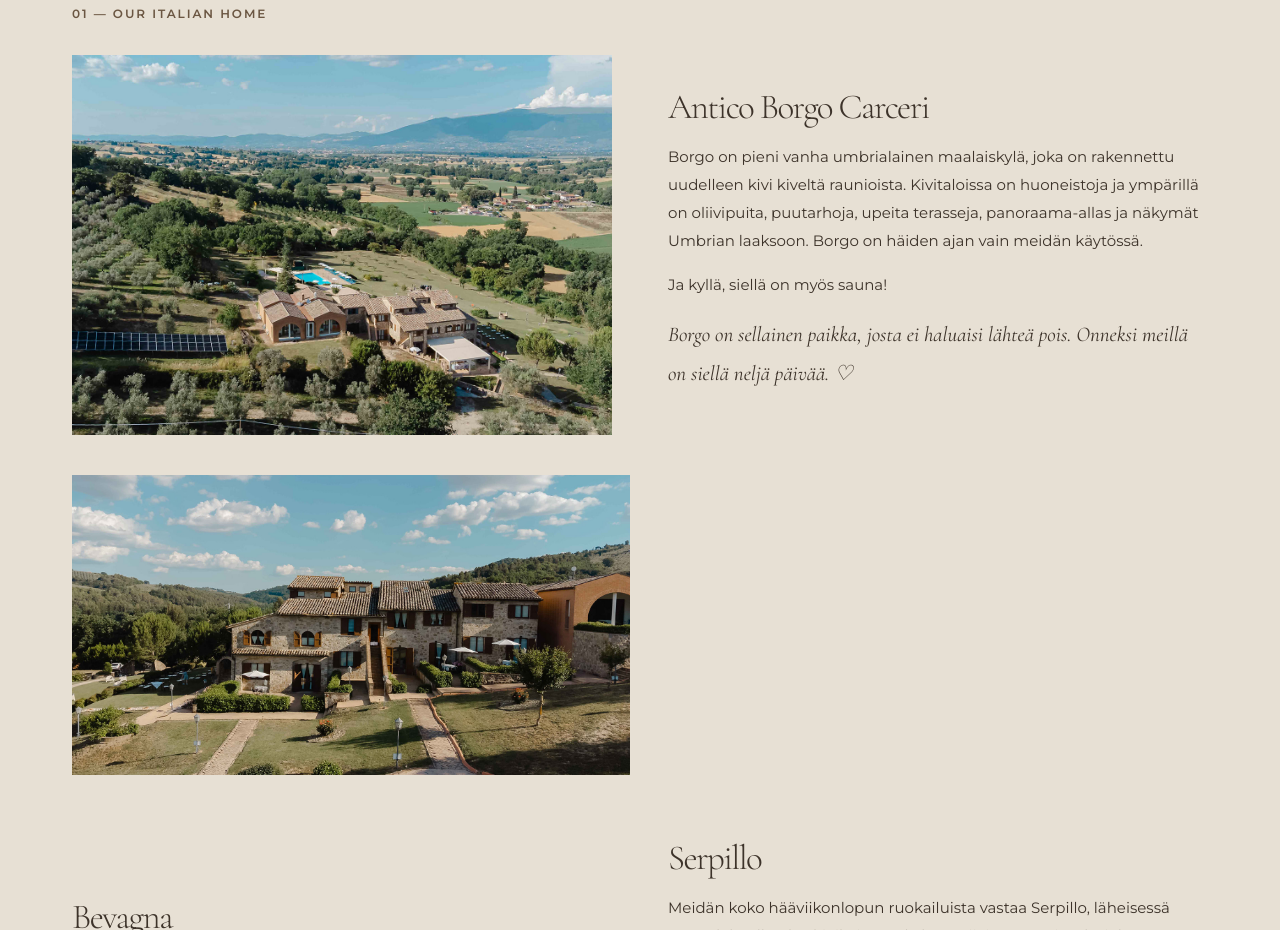
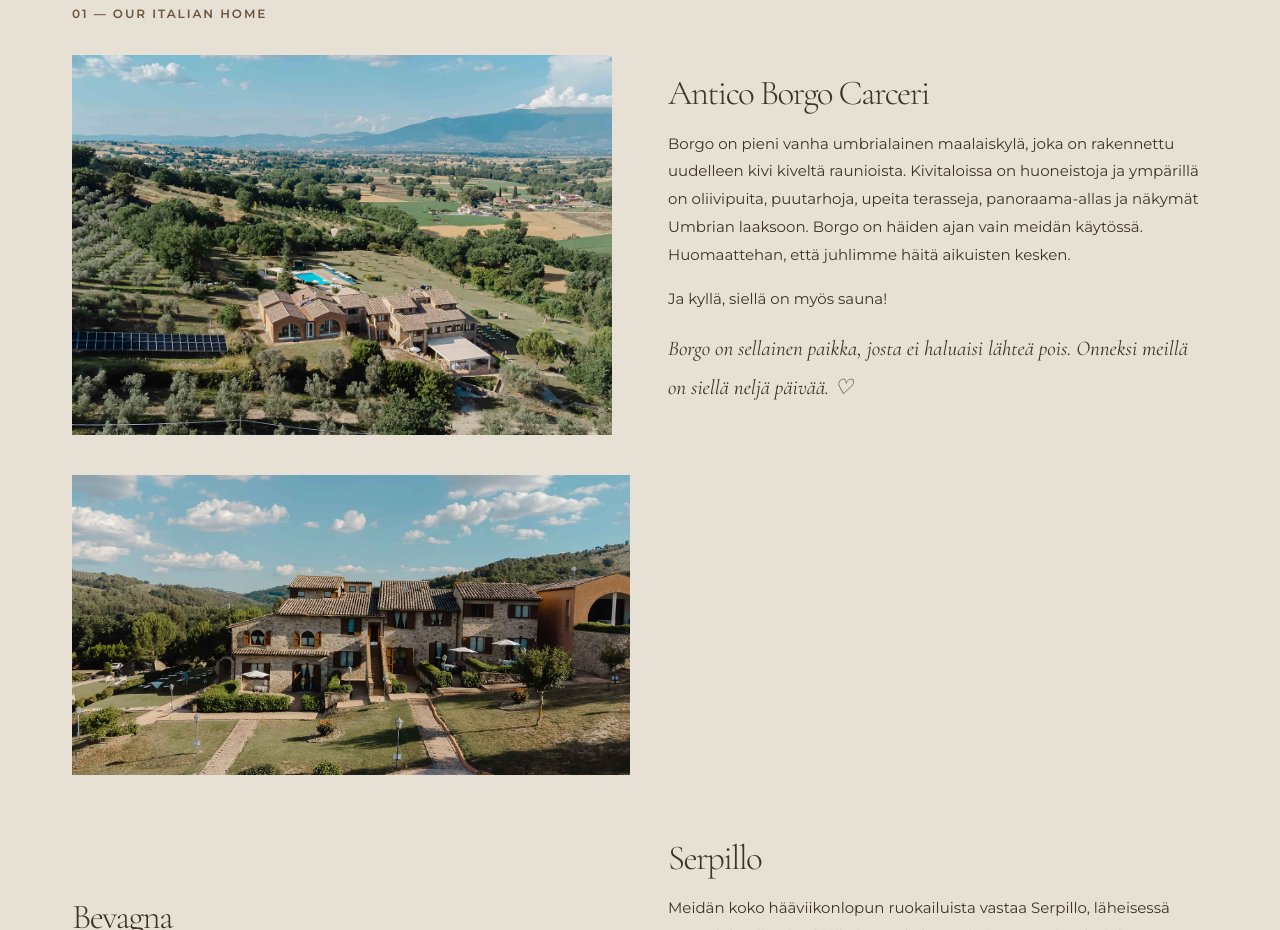
Before and after one commit to villeharjunen/arttu-tinya, a plain HTML site: page index.html in a window 1280 px wide. Shown: the part 3240-4170 px from the top of the page. Drawn offline with nearby package versions, Linux system fonts and the light colour scheme.

Commit message:
Add adults-only wedding notice
Co-authored-by: Copilot App <223556219+Copilot@users.noreply.github.com>

```diff
--- a/index.html
+++ b/index.html
@@ -244,7 +244,7 @@
           <figure><img alt="Borgon rakennukset, uima-allas ja ympäröivä maisema" class="villa-photo" loading="lazy" src="images/venue-1.jpg"/></figure>
           <div class="travel-copy">
             <h3>Antico Borgo Carceri</h3>
-            <p data-fi="Borgo on pieni vanha umbrialainen maalaiskylä, joka on rakennettu uudelleen kivi kiveltä raunioista. Kivitaloissa on huoneistoja ja ympärillä on oliivipuita, puutarhoja, upeita terasseja, panoraama-allas ja näkymät Umbrian laaksoon. Borgo on häiden ajan vain meidän käytössä." data-sv="Borgo är en liten gammal umbrisk by på landsbygden, återuppbyggd sten för sten ur ruinerna. Stenhusen rymmer lägenheter och omges av olivträd, trädgårdar, vackra terrasser, en panoramapool och utsikt över Umbriens dalgång. Under bröllopet är Borgo helt vårt.">Borgo on pieni vanha umbrialainen maalaiskylä, joka on rakennettu uudelleen kivi kiveltä raunioista. Kivitaloissa on huoneistoja ja ympärillä on oliivipuita, puutarhoja, upeita terasseja, panoraama-allas ja näkymät Umbrian laaksoon. Borgo on häiden ajan vain meidän käytössä.</p>
+            <p data-fi="Borgo on pieni vanha umbrialainen maalaiskylä, joka on rakennettu uudelleen kivi kiveltä raunioista. Kivitaloissa on huoneistoja ja ympärillä on oliivipuita, puutarhoja, upeita terasseja, panoraama-allas ja näkymät Umbrian laaksoon. Borgo on häiden ajan vain meidän käytössä. Huomaattehan, että juhlimme häitä aikuisten kesken." data-sv="Borgo är en liten gammal umbrisk by på landsbygden, återuppbyggd sten för sten ur ruinerna. Stenhusen rymmer lägenheter och omges av olivträd, trädgårdar, vackra terrasser, en panoramapool och utsikt över Umbriens dalgång. Under bröllopet är Borgo helt vårt. Vi vill också nämna att vi firar bröllopet i vuxet sällskap.">Borgo on pieni vanha umbrialainen maalaiskylä, joka on rakennettu uudelleen kivi kiveltä raunioista. Kivitaloissa on huoneistoja ja ympärillä on oliivipuita, puutarhoja, upeita terasseja, panoraama-allas ja näkymät Umbrian laaksoon. Borgo on häiden ajan vain meidän käytössä. Huomaattehan, että juhlimme häitä aikuisten kesken.</p>
             <p data-fi="Ja kyllä, siellä on myös sauna!" data-sv="Och ja, där finns också en bastu!">Ja kyllä, siellä on myös sauna!</p>
             <p class="travel-closing" data-fi="Borgo on sellainen paikka, josta ei haluaisi lähteä pois. Onneksi meillä on siellä neljä päivää. ♡" data-sv="Borgo är en sådan plats man inte vill lämna. Som tur är har vi fyra dagar där. ♡">Borgo on sellainen paikka, josta ei haluaisi lähteä pois. Onneksi meillä on siellä neljä päivää. ♡</p>
           </div>
```
